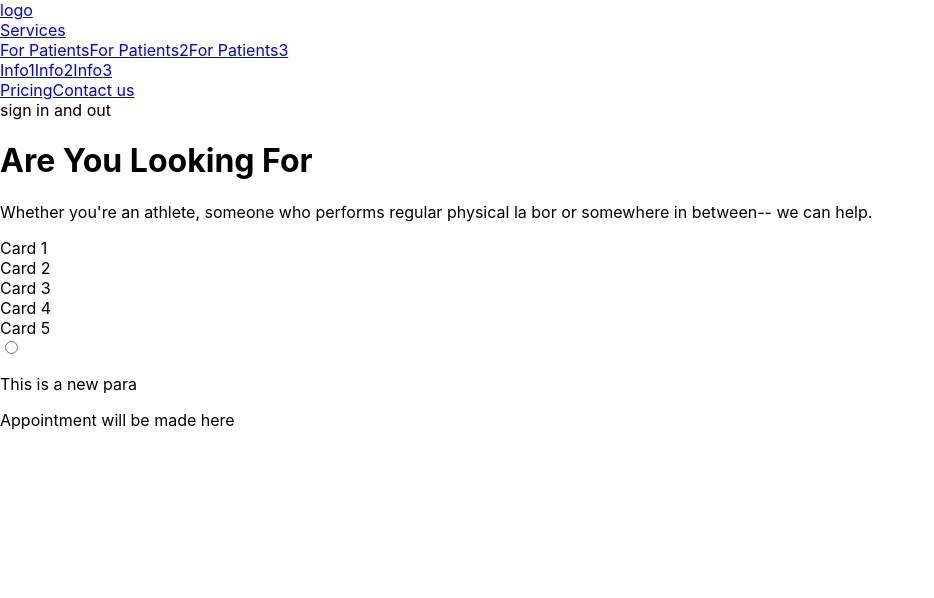
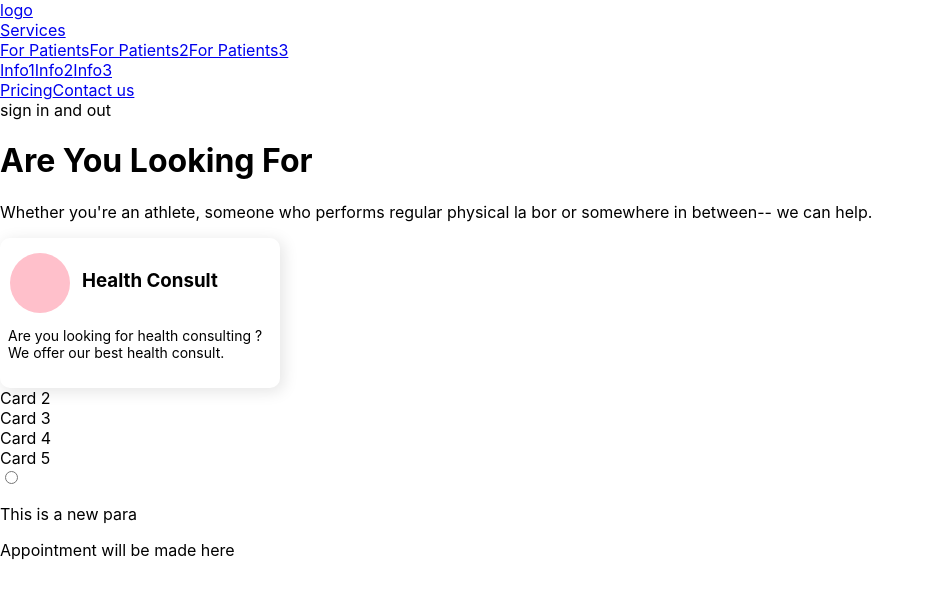
Before and after one commit to thecreatorzx/Wecureall, a React (Create React App) app: page / in a window 1280 px wide. Shown: the top 598 px of the page, without its empty margins (0-934 px from the left). Built offline with nearby package versions, Linux system fonts and the light colour scheme.

Commit message:
added styling services card

```diff
--- /dev/null
+++ b/src/Components/Services.css
@@ -0,0 +1,26 @@
+.Card1{
+    position:relative;
+    width:280px;
+    height:150px;
+    box-shadow: 3px 3px 15px 1px rgba(0, 0, 0, 0.1);
+    border-radius:10px;
+}
+.container{
+    display:flex;
+    gap:12px;
+}
+.image{
+margin:15px 0px 0px 10px;
+    width:60px;
+    height:60px;
+    background:pink;
+    border-radius: 50%;
+}
+
+.heading{
+  padding-top:12px;
+}
+.content{
+    font-size:14px;
+    padding-left:8px;
+}
--- a/src/Components/Services.js
+++ b/src/Components/Services.js
@@ -1,6 +1,6 @@
 import React from "react";
-
-const Services = () => {
+import "./Services.css";
+function Services() {
   return (
     <>
       {/* You only need to work in between the <> and </> tags for your html part
@@ -9,15 +9,21 @@ const Services = () => {
       <p>Whether you're an athlete, someone who performs regular physical la  bor or somewhere in between-- we can help.
       </p>
       <div className="Cards">
-      <div className="Card1">Card 1</div>
-      <div className="Card2">Card 2</div>
-      <div className="Card3">Card 3</div>
-      <div className="Card4">Card 4</div>
-      <div className="Card5">Card 5</div>
+        <div className="Card Card1">
+         <div class="container">
+          <div class="image"></div>
+         <h3 class="heading">Health Consult</h3>
          </div>
-    <input type="radio"/>
+         <p  class="content">Are you looking for health consulting ? We offer our best health consult. </p>
+         </div>
+        <div className="Card Card2">Card 2</div>
+        <div className="Card Card3">Card 3</div>
+        <div className="Card Card4">Card 4</div>
+        <div className="Card Card5">Card 5</div>
+      </div>
+      <input type="radio" />
     </>
   );
-};
+}
 
 export default Services;
```
Also changed, not shown: 1 other file (tests, documents, lock files or other folders). Lines whose indentation alone changed are shown as unchanged.
